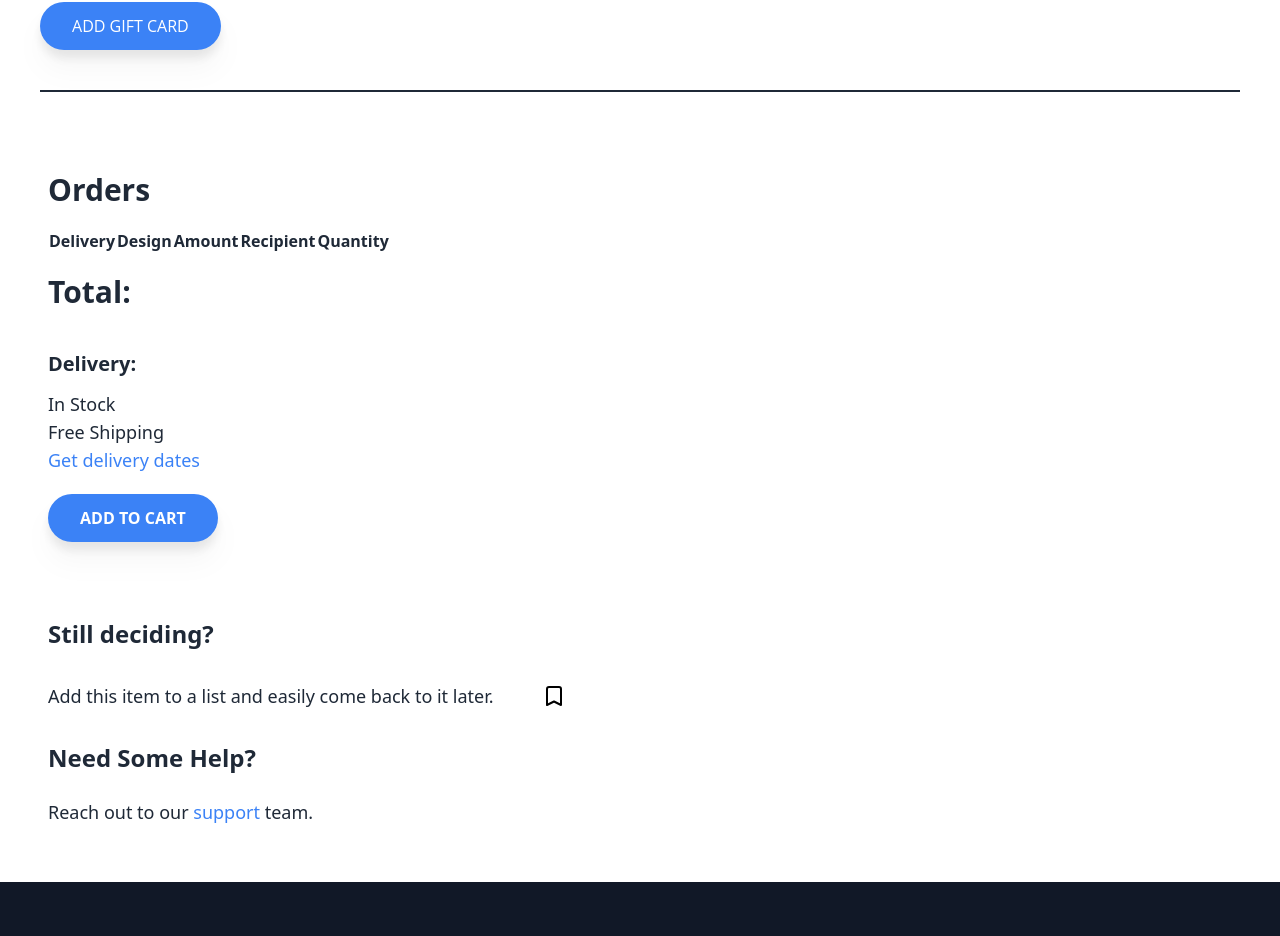
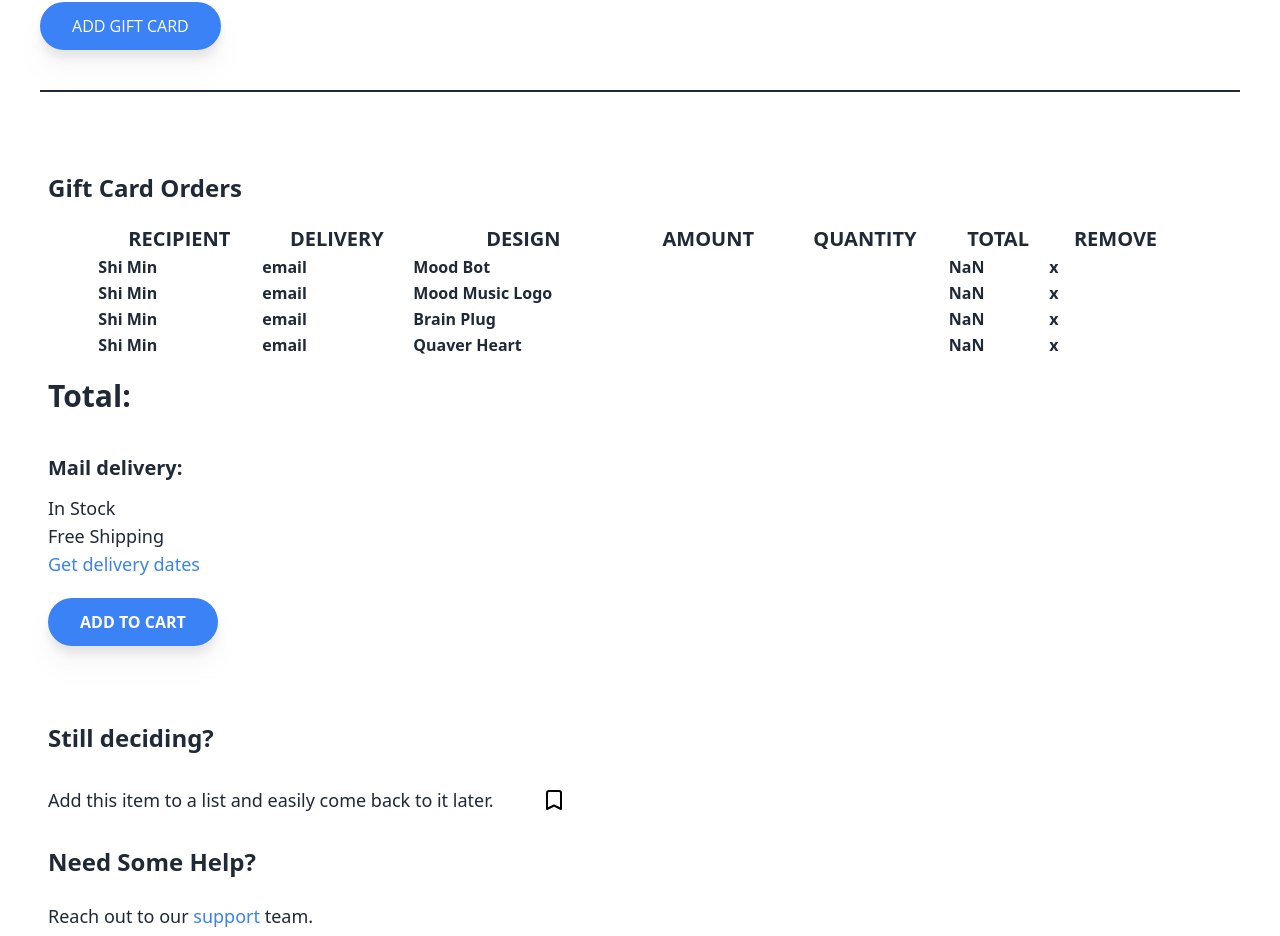
Before and after one commit to Syk27syk/MoodMusicZTM, a Nuxt app: page /giftCards in a window 1280 px wide. Shown: the part 3025-3961 px from the top of the page. Built offline with nearby package versions, Linux system fonts and the light colour scheme.

Commit message:
test render state

```diff
--- a/pages/giftCards.vue
+++ b/pages/giftCards.vue
@@ -106,8 +106,7 @@
                     <option class="m-auto text-center font-bold text-lg text-gray-800 my-2 border border-gray-800 py-5 px-10 rounded-xl">$60</option>
                     <p class="m-auto text-center font-bold text-lg text-gray-800 my-2 border border-gray-800 py-5 px-10 rounded-xl">
                         Other Amount
-                        <input class="flex w-full h-auto bg-gray-100 border border-gray-500 rounded-xl mx-2 my-2" placeholder="Amount in US dollars">
-                        </input>
+                        <input class="flex w-full h-auto bg-gray-100 border border-gray-500 rounded-xl mx-2 my-2" placeholder="Amount in US dollars" />
                     </p>
                 </select>
             </div>
@@ -132,20 +131,33 @@
                 </button>
             </div>
             <div id="orders" class="text-gray-800 font-bold my-2 p-2 py-5">
-                <h5 class="text-3xl py-5">Orders </h5>
-                <table>
+                <h5 class="text-2xl py-5">Gift Card Orders </h5>
+                <table class="table-auto mx-auto w-11/12">
                     <thead>
-                        <tr>
+                        <tr class="uppercase text-xl font-['open_sans'] text-center">
+                            <td>Recipient</td>
                             <td>Delivery</td>
                             <td>Design</td>
                             <td>Amount</td>
-                            <td>Recipient</td>
                             <td>Quantity</td>
+                            <td>Total</td>
+                            <td>Remove</td>
                         </tr>
                     </thead>
+                    <tbody>
+                        <tr v-for="giftCard in $store.state.giftCards" :key="giftCard.rcipientName">
+                            <td>{{ giftCard.recipientName }}</td>
+                            <td>{{ giftCard.delivery }}</td>
+                            <td>{{ giftCard.design }}</td>
+                            <td>{{ giftCard.amount }}</td>
+                            <td>{{ giftCard.quantity }}</td>
+                            <td>{{ giftCard.amount * giftCard.Quantity }}</td>
+                            <td><button> x </button></td>
+                        </tr>
+                    </tbody>
                 </table>
                  <h5 class="text-3xl py-5">Total: </h5>
-                <h5 class="text-xl pt-5 pb-3">Delivery: </h5>
+                <h5 class="text-xl pt-5 pb-3">Mail delivery: </h5>
                 <div class="font-normal text-lg">
                     <p> In Stock </p>
                     <p> Free Shipping </p>
@@ -160,12 +172,30 @@
                 <div class="flex flex-row">
                     <p class="text-lg text-gray-800 my-2 mr-10 p-2"> Add this item to a list and easily come back to it later. </p>
                     <svg
+                        v-if="bookmark===false"
                         xmlns="http://www.w3.org/2000/svg"
                         class="h-6 w-6 my-auto"
                         fill="none"
                         viewBox="0 0 24 24"
                         stroke="currentColor"
                         stroke-width="2"
+                        @click="bookmark=true"
+                    >
+                    <path
+                        stroke-linecap="round"
+                        stroke-linejoin="round"
+                        d="M5 5a2 2 0 012-2h10a2 2 0 012 2v16l-7-3.5L5 21V5z"
+                    />
+                    </svg>
+                    <svg
+                        v-if="bookmark===true"
+                        xmlns="http://www.w3.org/2000/svg"
+                        class="h-6 w-6 my-auto"
+                        fill="none"
+                        viewBox="0 0 24 24"
+                        stroke="currentColor"
+                        stroke-width="2"
+                        @click="bookmark=false"
                     >
                     <path
                         stroke-linecap="round"
@@ -208,6 +238,7 @@ export default {
       senderEmail: 'Shiyun.khoo@gmail.com',
       personalizedMessage: 'Hi. I love you.',
       showDeliveryModal: false,
+      bookmark: false,
     }
   },
 
@@ -253,6 +284,9 @@ export default {
       }
       this.$store.state.giftCards.commit('addGiftCard', giftCard);
     },
+    removeGiftCard() {
+      this.$store.state.giftCards.commit('removeGiftCard',);
+    },
     addToCart() {
     },
     goto(refName) {
--- a/store/index.js
+++ b/store/index.js
@@ -1,9 +1,11 @@
 const state = () => ({
   subscriptions: '',
   giftCards: [
+    { delivery: 'email', design: 'Mood Bot', giftCardAmount: '$15', recipientName: 'Shi Min', recipientEmail: 'Shimin.khoo@gmail.com', recipientAddress: 'changkat sungai ara', senderName: 'Shi Yun', senderEmail: 'Shiyun.khoo@gmail.com', personalizedMessage: 'Hi. I love you.' },
+    { delivery: 'email', design: 'Mood Music Logo', giftCardAmount: '$15', recipientName: 'Shi Min', recipientEmail: 'Shimin.khoo@gmail.com', recipientAddress: 'changkat sungai ara', senderName: 'Shi Yun', senderEmail: 'Shiyun.khoo@gmail.com', personalizedMessage: 'Hi. I love you.' },
+    { delivery: 'email', design: 'Brain Plug', giftCardAmount: '$15', recipientName: 'Shi Min', recipientEmail: 'Shimin.khoo@gmail.com', recipientAddress: 'changkat sungai ara', senderName: 'Shi Yun', senderEmail: 'Shiyun.khoo@gmail.com', personalizedMessage: 'Hi. I love you.' },
+    { delivery: 'email', design: 'Quaver Heart', giftCardAmount: '$15', recipientName: 'Shi Min', recipientEmail: 'Shimin.khoo@gmail.com', recipientAddress: 'changkat sungai ara', senderName: 'Shi Yun', senderEmail: 'Shiyun.khoo@gmail.com', personalizedMessage: 'Hi. I love you.' }
   ],
-  termsAndConditions: false,
-  searchFields: [],
 })
 
 const mutations = {
```
